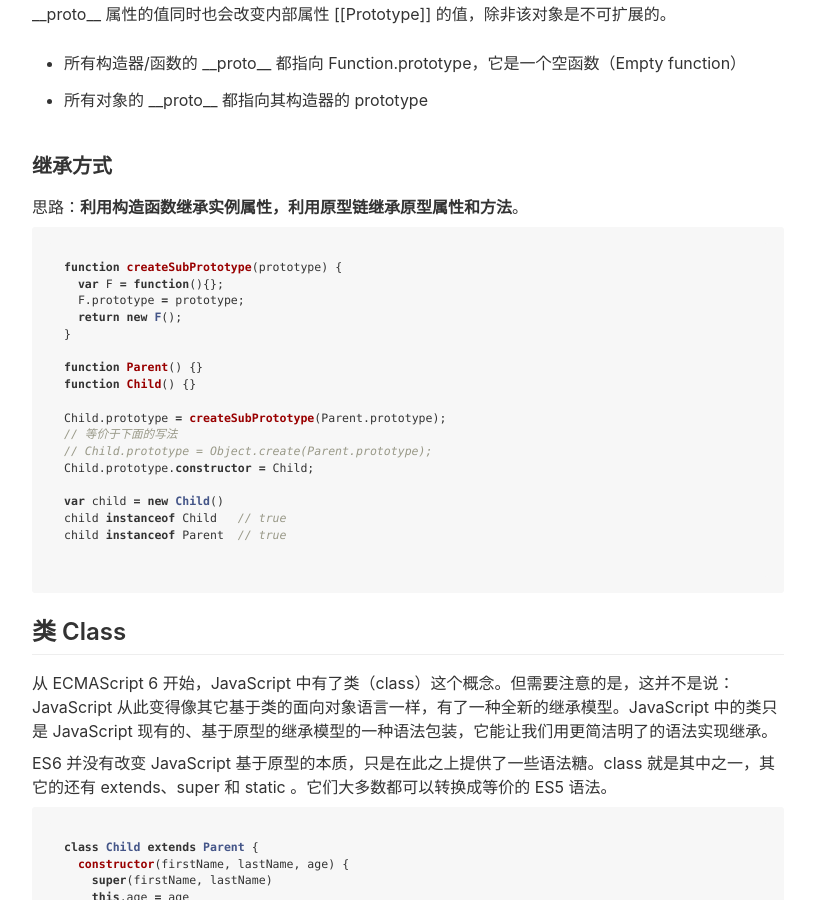
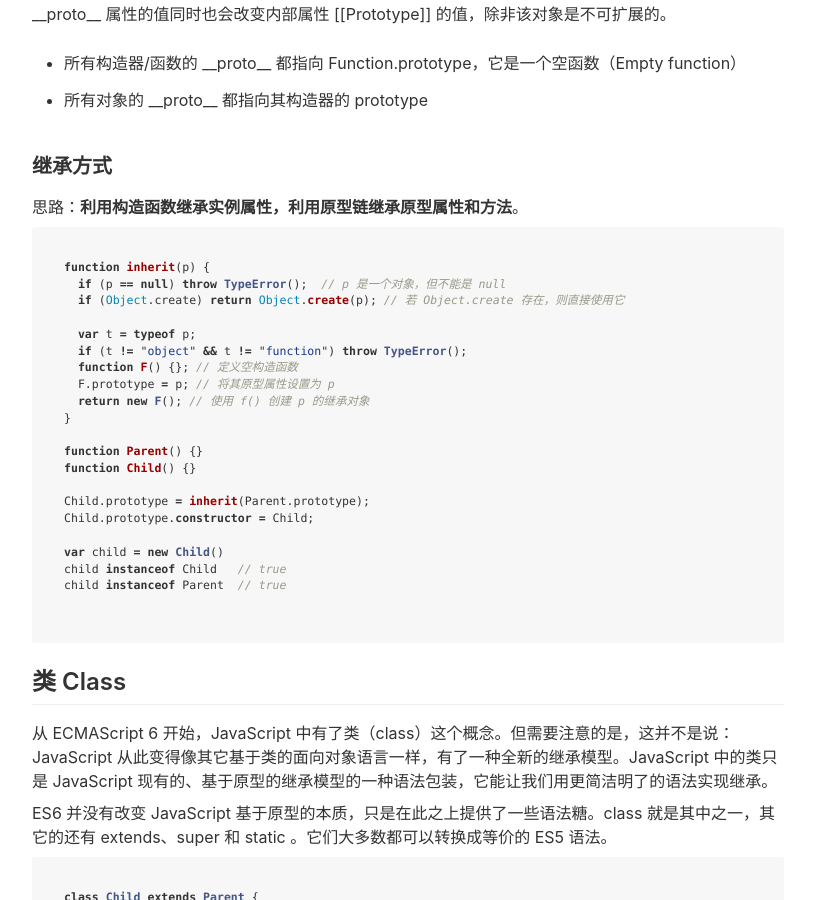
Before and after one commit to alcat2008/alcat2008.github.io, a Jekyll site: the page built from _posts/2016-08-09-js-inherit-class.md, in a window 1280 px wide and 900 px high, scrolled down 967 px. Shown: the whole window, without its empty margins (232-1047 px from the left). Built offline with Jekyll 4.4.1, drawn with Linux system fonts in a browser that asks for light colours; nearby versions of some CDN libraries; some web fonts are replaced; comment, search, counter and statistics services are not loaded.

Commit message:
update codes of prototype inherit

````diff
--- a/_posts/2016-08-09-js-inherit-class.md
+++ b/_posts/2016-08-09-js-inherit-class.md
@@ -43,18 +43,21 @@ Javascript 继承机制的设计思想： `constructor + prototype`。
 思路：**利用构造函数继承实例属性，利用原型链继承原型属性和方法**。
 
 ```javascript
-function createSubPrototype(prototype) {
-  var F = function(){};
-  F.prototype = prototype;
-  return new F();
+function inherit(p) {
+  if (p == null) throw TypeError();  // p 是一个对象，但不能是 null
+  if (Object.create) return Object.create(p); // 若 Object.create 存在，则直接使用它
+
+  var t = typeof p;
+  if (t != "object" && t != "function") throw TypeError();
+  function F() {}; // 定义空构造函数
+  F.prototype = p; // 将其原型属性设置为 p
+  return new F(); // 使用 f() 创建 p 的继承对象
 }
 
 function Parent() {}
 function Child() {}
 
-Child.prototype = createSubPrototype(Parent.prototype);
-// 等价于下面的写法
-// Child.prototype = Object.create(Parent.prototype);
+Child.prototype = inherit(Parent.prototype);
 Child.prototype.constructor = Child;
 
 var child = new Child()
````
